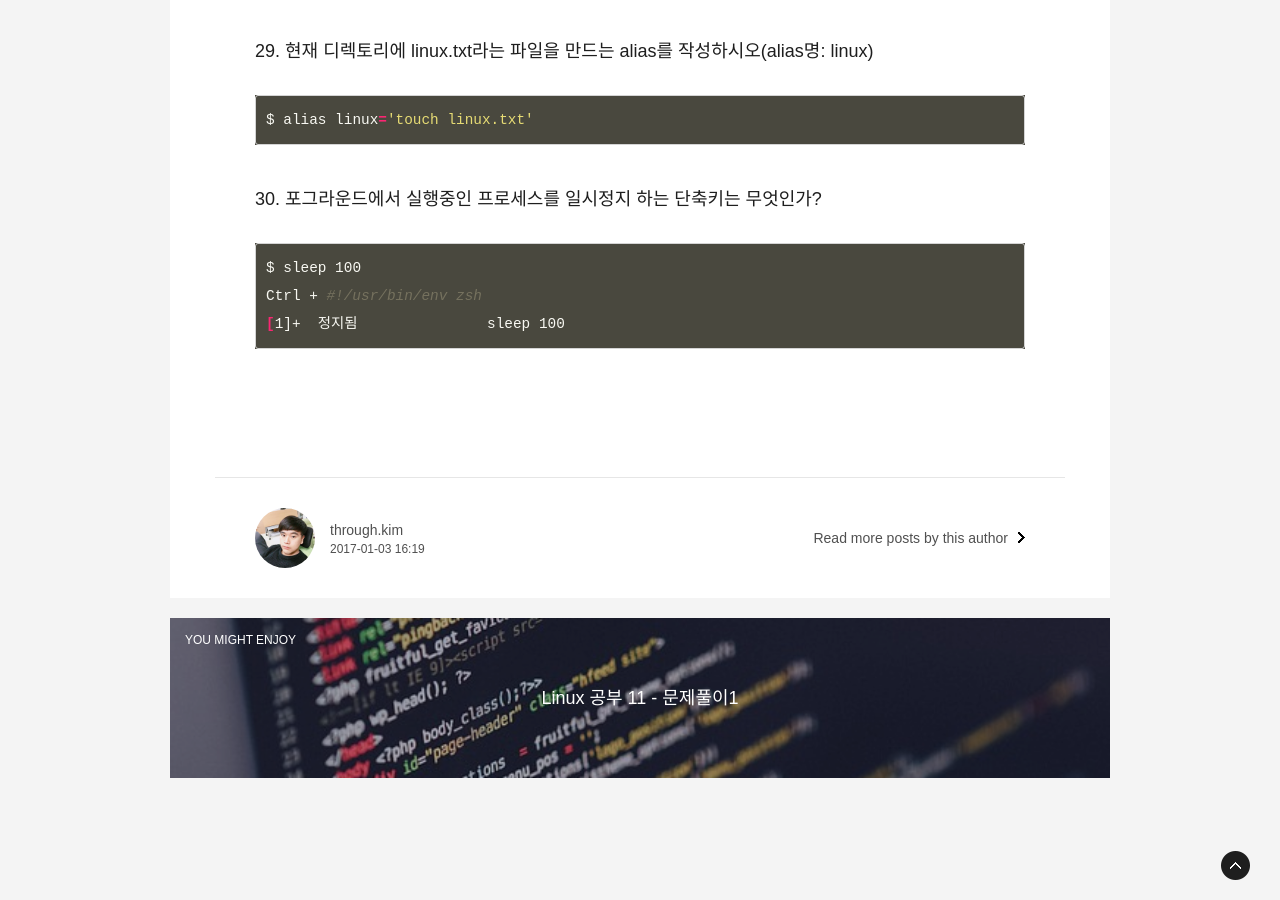
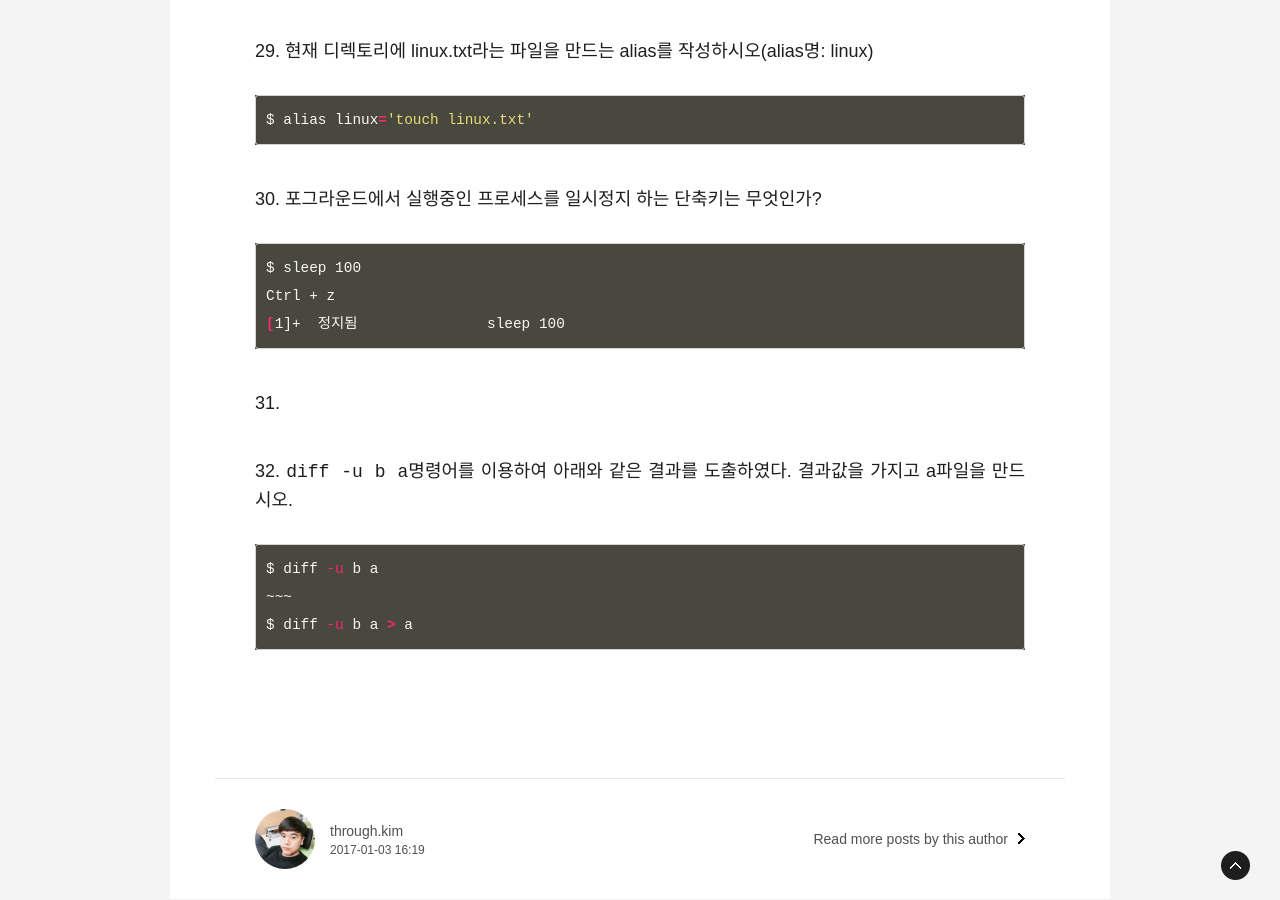
Before and after one commit to ThroughKim/throughkim.github.com, a Jekyll site: the page built from _posts/2017-01-04-linux-12.md, in a window 1280 px wide and 900 px high, scrolled down 7924 px. Built offline with Jekyll 4.4.1, drawn with Linux system fonts in a browser that asks for light colours; some web fonts are replaced.

Commit message:
upload blog

````diff
--- a/_posts/2017-01-04-linux-12.md
+++ b/_posts/2017-01-04-linux-12.md
@@ -260,6 +260,15 @@ $ alias linux='touch linux.txt'
 ### 30. 포그라운드에서 실행중인 프로세스를 일시정지 하는 단축키는 무엇인가?
 ```bash
 $ sleep 100
-Ctrl + #!/usr/bin/env zsh
+Ctrl + z
 [1]+  정지됨               sleep 100
 ```
+
+### 31.
+
+### 32. `diff -u b a`명령어를 이용하여 아래와 같은 결과를 도출하였다. 결과값을 가지고 a파일을 만드시오.
+```bash
+$ diff -u b a
+~~~
+$ diff -u b a > a
+```
````
